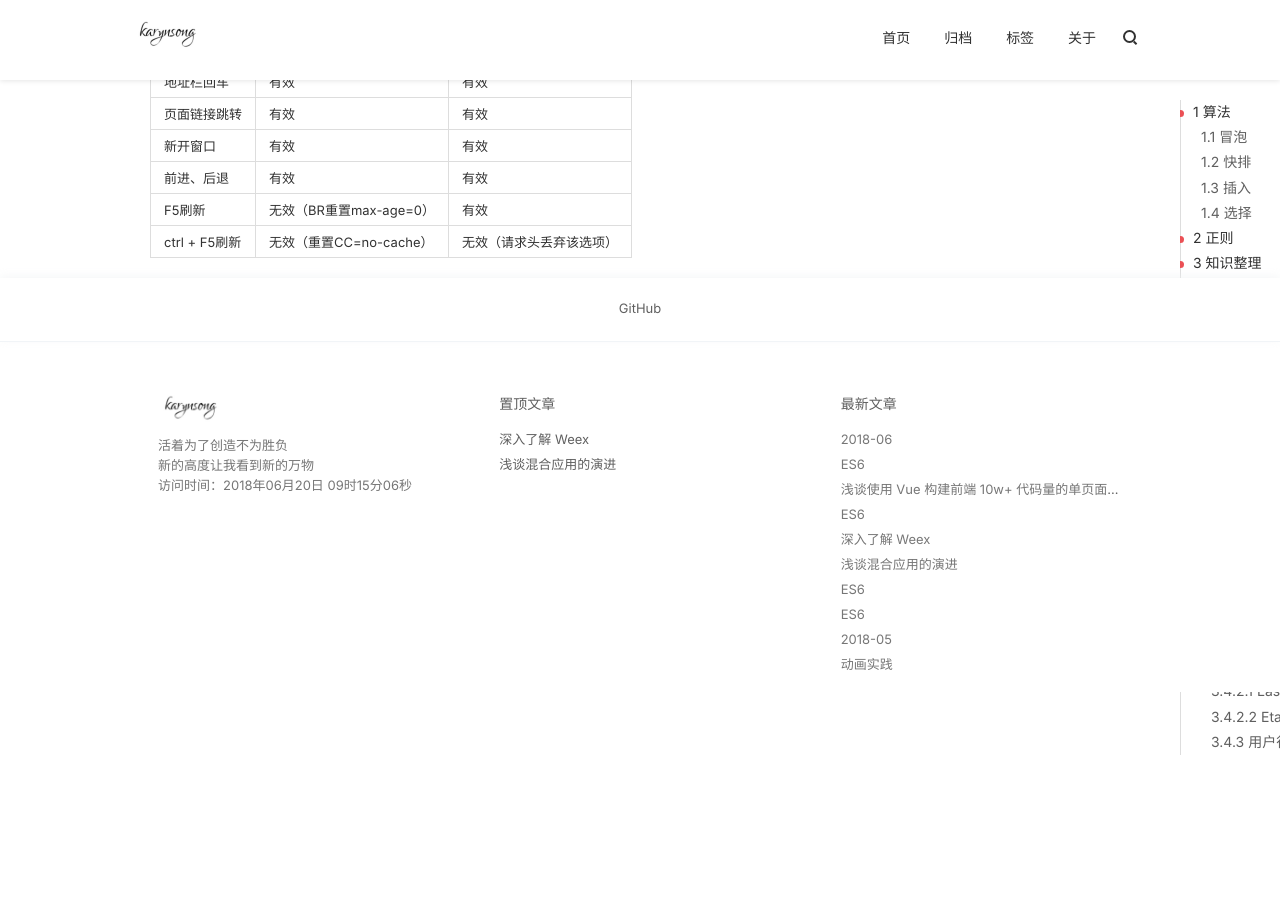
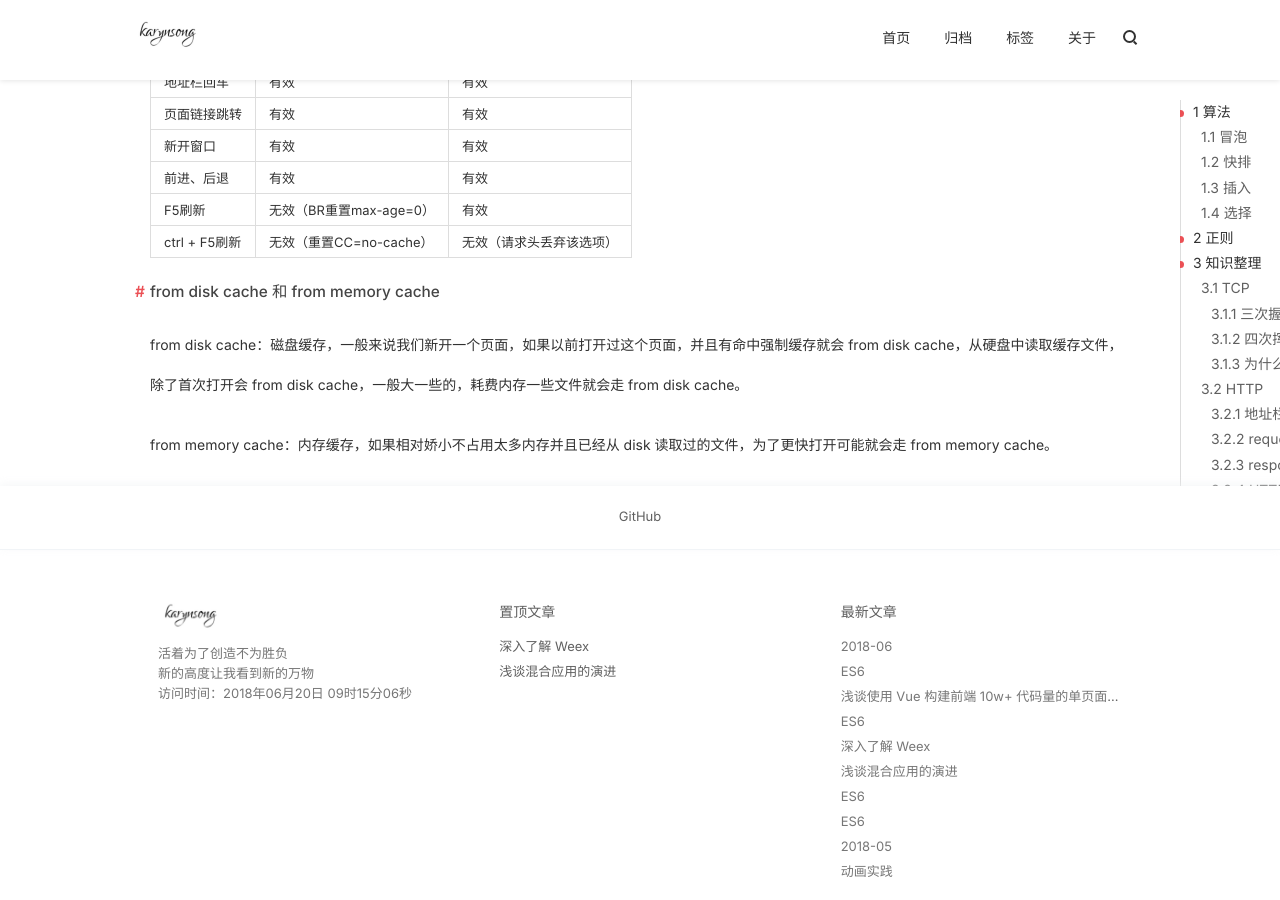
Before and after one commit to karynsong/karynsong.github.io, a Jekyll site: the page built from _posts/2017-11-30-45.md, in a window 1280 px wide and 900 px high, scrolled down 9876 px. Built offline with Jekyll 4.4.1, drawn with Linux system fonts in a browser that asks for light colours; nearby versions of some CDN libraries; comment, search, counter and statistics services are not loaded.

Commit message:
MOD 修改前端

```diff
--- a/_posts/2017-11-30-45.md
+++ b/_posts/2017-11-30-45.md
@@ -264,3 +264,9 @@ Expires的值为服务端返回的到期时间，即下一次请求时，请求
 前进、后退 | 有效 | 有效
 F5刷新 | 无效（BR重置max-age=0） | 有效
 ctrl + F5刷新 | 无效（重置CC=no-cache） | 无效（请求头丢弃该选项）
+
+#### from disk cache 和 from memory cache
+
+from disk cache：磁盘缓存，一般来说我们新开一个页面，如果以前打开过这个页面，并且有命中强制缓存就会 from disk cache，从硬盘中读取缓存文件，除了首次打开会 from disk cache，一般大一些的，耗费内存一些文件就会走 from disk cache。
+
+from memory cache：内存缓存，如果相对娇小不占用太多内存并且已经从 disk 读取过的文件，为了更快打开可能就会走 from memory cache。
```
